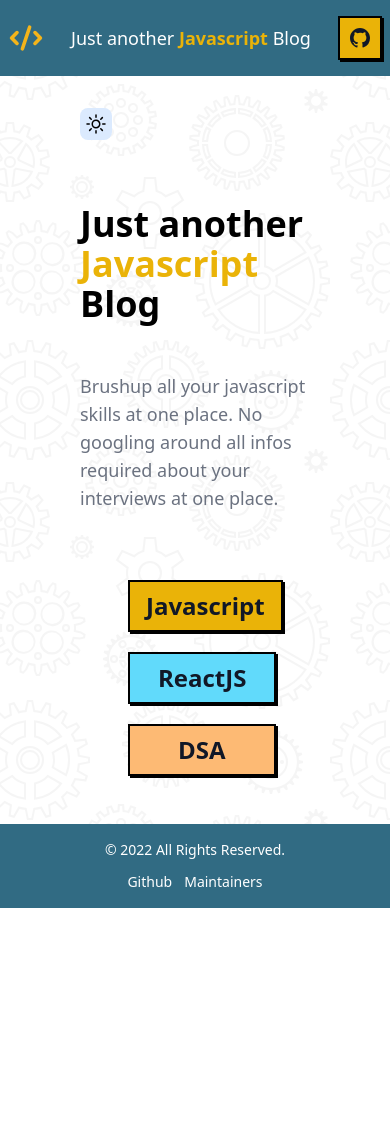
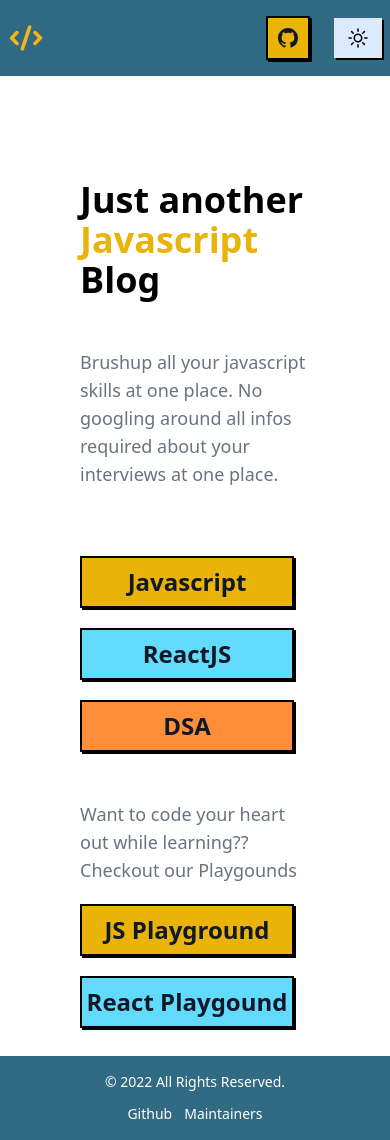
Before and after one commit to pranikz/Just-another-javascript-blog, a Next.js app: page / in a window 390 px wide. Before the commit the page ends 908 px from the top, so only its background shows below. Built offline with nearby package versions, Linux system fonts and the light colour scheme.

Commit message:
darkmode and playground added

```diff
--- a/components/ThemeToggler.js
+++ b/components/ThemeToggler.js
@@ -9,7 +9,7 @@ const ThemeToggler = () => {
   if (!mounted) return null;
   return (
     <button
-      className="w-8 h-8 bg-blue-100 rounded-lg dark:bg-slate-800 flex items-center justify-center hover:ring-2 ring-blue-400 transition-all duration-300 focus:outline-none"
+      className="w-12 h-10 bg-blue-100 border-2 dark:bg-slate-800 flex items-center justify-center shadow-offset-black hover:ring-2 ring-blue-400 transition-all duration-300 focus:outline-none"
       onClick={() => setTheme(theme === "light" ? "dark" : "light")}
       aria-label="Toggle Dark Mode"
     >
--- a/components/assets/icons.js
+++ b/components/assets/icons.js
@@ -75,3 +75,24 @@ export const SunIcon = () => (
     />
   </svg>
 );
+export const BackIcon = () => (
+  <button className="h-12 w-40 no-underlined  py-2 bg-slate-500 dark:bg-slate-200 text-white dark:text-black focus:shadow-none border-black shadow-offset-black mt-5 hover:underline border-2 text-2xl  font-semibold pt-2">
+    <div className="flex space-x-2 mx-2">
+      <svg
+        xmlns="http://www.w3.org/2000/svg"
+        fill="none"
+        viewBox="0 0 24 24"
+        strokeWidth={1.5}
+        stroke="currentColor"
+        className="w-6 h-6"
+      >
+        <path
+          strokeLinecap="round"
+          strokeLinejoin="round"
+          d="M9 15L3 9m0 0l6-6M3 9h12a6 6 0 010 12h-3"
+        />
+      </svg>
+      <span> Go back</span>
+    </div>
+  </button>
+);
--- a/components/layout.js
+++ b/components/layout.js
@@ -1,21 +1,24 @@
 import Link from "next/link";
 import { LogoIcon } from "./assets/icons";
+import ThemeToggler from "../components/ThemeToggler";
 
 export default function Layout({ children }) {
   return (
-    <div className="flex flex-col min-h-screen bg-[url('/floating-cogs.svg')] bg-opacity-10">
+    <div className="flex flex-col min-h-screen bg-white dark:bg-black bg-opacity-10">
       <header className="bg-[#316B83] dark:bg-gray-800 mb-8 py-4 px-2">
-        <div className="container mx-auto flex justify-center">
+        <div className="container mx-auto flex justify-between md:justify-evenly">
           <Link href="/">
             <a className="mt-1">
               <LogoIcon />
             </a>
           </Link>
-          <span className="mx-auto text-white mt-2 text-lg">
+          <span className="mx-auto text-white mt-2 text-lg hidden md:inline-block">
             Just another{" "}
             <span className="text-yellow-500 font-semibold">Javascript</span>{" "}
             Blog
           </span>
+          <div className="flex space-x-6">
+            {" "}
             <a
               href="https://github.com/pranikz/Just-another-javascript-blog"
               target="_blank"
@@ -39,6 +42,11 @@ export default function Layout({ children }) {
                 </span>
               </button>
             </a>
+            <div className="mt-0.5">
+              {" "}
+              <ThemeToggler />
+            </div>
+          </div>
         </div>
       </header>
       <main className="container mx-auto flex-1  ">{children}</main>
--- /dev/null
+++ b/pages/JSplayground.js
@@ -0,0 +1,16 @@
+export default function Home() {
+  return (
+    <div className="h-full ">
+      <h1 className="text-2xl md:text-7xl flex justify-center ">Welcome to JavaScript playground</h1>
+      <div className="hidden md:inline-block  border-2 border-black shadow-offset-black-big my-10 ">
+        <iframe
+          src="https://stackblitz.com/edit/js-ydpuax?ctl=1&embed=1&file=index.js&theme=dark"
+          width="1500"
+          height="800"
+          title="W3Schools Free Online Web Tutorials"
+        ></iframe>
+      </div>
+      <div className="md:hidden mt-10 flex justify-center">Open this in your desktop browser</div>
+    </div>
+  );
+}
--- /dev/null
+++ b/pages/ReactPlayground.js
@@ -0,0 +1,16 @@
+export default function Home() {
+  return (
+    <div className="">
+      <h1 className="text-2xl md:text-7xl flex justify-center">Welcome to React playground</h1>
+      <div className="hidden md:inline-block  border-2 border-black shadow-offset-black-big my-10 ">
+        <iframe
+          src="https://stackblitz.com/edit/react-fssmsz?ctl=1&devToolsHeight=33&embed=1&file=src/App.js&theme=dark"
+          width="1500"
+          height="800"
+          title="W3Schools Free Online Web Tutorials"
+        ></iframe>
+      </div>
+      <div className="md:hidden mt-10 flex justify-center">Pleas open this in desktop browser</div>
+    </div>
+  );
+}
--- a/pages/_app.js
+++ b/pages/_app.js
@@ -5,15 +5,19 @@ import { ThemeProvider } from "next-themes";
 
 function MyApp({ Component, pageProps }) {
   return (
-    <Layout>
-      <Head>
-        <title>Javascript Blog by Pratyush</title>
-        <meta name="viewport" content="initial-scale=1.0, width=device-width" />
-      </Head>
-      <ThemeProvider enableSystem={true} attribute="class">
+    <ThemeProvider enableSystem={true} attribute="class">
+      <Layout>
+        <Head>
+          <title>Javascript Blog by Pratyush</title>
+          <meta
+            name="viewport"
+            content="initial-scale=1.0, width=device-width"
+          />
+        </Head>
+
         <Component {...pageProps} />
-      </ThemeProvider>
-    </Layout>
+      </Layout>
+    </ThemeProvider>
   );
 }
 
--- a/pages/index.js
+++ b/pages/index.js
@@ -1,7 +1,6 @@
 import Link from "next/link";
 import Lottie from "react-lottie";
 import animationData from "../public/coding.json";
-import ThemeToggler from "../components/ThemeToggler";
 
 export default function Home() {
   const defaultOptions = {
@@ -13,10 +12,9 @@ export default function Home() {
     },
   };
   return (
-    <div className="flex flex-wrap ">
+    <div className="flex flex-wrap my-2 ">
       <div className=" w-full md:w-1/2 ">
         <div className="mx-20 md:mx-32">
-          <ThemeToggler />
           <h1 className="text-4xl md:text-6xl font-bold mt-16">
             Just another{" "}
             <span className="text-[#eab308] dark:text-[#eab308]">
@@ -28,20 +26,36 @@ export default function Home() {
             Brushup all your javascript skills at one place. No googling around
             all infos required about your interviews at one place.
           </div>
-          <div className="flex flex-col sm:flex-row my-12 font-light text-gray-500 mx-12 sm:mx-0">
+          <div className="flex w-full flex-col sm:flex-row my-12 font-light text-gray-500  sm:mx-0 md:justify-between">
             <div className="pr-4">
-              <button className="px-4 py-2 bg-[#eab308]  border-black shadow-offset-black mt-5 hover:underline border-2 text-2xl text-gray-900 font-semibold pt-2">
+              <button className="w-full md:w-32 py-2 bg-[#eab308] focus:shadow-none  border-black shadow-offset-black mt-5 hover:underline border-2 text-2xl text-gray-900 font-semibold pt-2">
                 <Link href="/jsblogs">Javascript</Link>
               </button>
             </div>
             <div className="pr-4">
-              <button className="px-7 py-2 bg-[#61dafb] border-black shadow-offset-black mt-5 hover:underline border-2 text-2xl text-gray-900 font-semibold pt-2">
+              <button className="w-full md:w-32  py-2 bg-[#61dafb] focus:shadow-none border-black shadow-offset-black mt-5 hover:underline border-2 text-2xl text-gray-900 font-semibold pt-2">
                 <Link href="/reactblogs">ReactJS</Link>
               </button>
             </div>
             <div className="pr-4">
-              <button className="px-12 py-2 bg-orange-300 border-black shadow-offset-black mt-5 hover:underline border-2 text-2xl text-gray-900 font-semibold pt-2">
+              <button className="w-full md:w-32  py-2 bg-[#ff8e3a] focus:shadow-none border-black shadow-offset-black mt-5 hover:underline border-2 text-2xl text-gray-900 font-semibold pt-2">
                 <Link href="/dsablogs">DSA</Link>
+              </button>
+            </div>
+          </div>
+          <span className="text-lg text-gray-500 dark:text-white ">
+            {" "}
+            Want to code your heart out while learning?? Checkout our Playgounds
+          </span>
+          <div className="flex md:justify-evenly md:w-full flex-col md:flex-row justify-center mb-5">
+            <div className="pr-4 md:w-1/2 ">
+              <button className="w-full py-2 bg-[#eab308] focus:shadow-none border-black shadow-offset-black mt-5 hover:underline border-2 text-2xl text-gray-900 font-semibold pt-2">
+                <Link href="/JSplayground">JS Playground</Link>
+              </button>
+            </div>
+            <div className="pr-4 md:w-1/2">
+              <button className=" w-full py-2 bg-[#61dafb] focus:shadow-none border-black shadow-offset-black mt-5 hover:underline border-2 text-2xl text-gray-900 font-semibold pt-2">
+                <Link href="/ReactPlayground">React Playgound</Link>
               </button>
             </div>
           </div>
--- a/pages/jsblogs/index.js
+++ b/pages/jsblogs/index.js
@@ -42,7 +42,7 @@ export default function Home({ posts }) {
                 alt={frontmatter.title}
                 src={`/${frontmatter.socialImage}`}
               />
-              <h1 className="p-4 dark:text-white">{frontmatter.title}</h1>
+              <h1 className="p-4 dark:text-white dark:bg-gray-800">{frontmatter.title}</h1>
             </a>
           </Link>
         </div>
--- a/pages/post/[slug].js
+++ b/pages/post/[slug].js
@@ -29,10 +29,11 @@ export async function getStaticProps({ params: { slug } }) {
 
 export default function PostPage({ frontmatter, content }) {
   return (
-    <div className="prose mx-auto dark:text-white  ">
+    <div className="prose dark:prose-invert mx-auto dark:text-white  ">
       <h3>
+
         <Link href="/jsblogs">
-          <span className="dark:text-white">Back to all blogs</span>
+          <span className="dark:text-white border-red-600 dark:border-red-800">Back to all blogs</span>
         </Link>
       </h3>
       <h1 className="dark:text-white">{frontmatter.title}</h1>
```
Also changed, not shown: public/floating-cogs.svg (deleted). Lines whose indentation alone changed are shown as unchanged.
